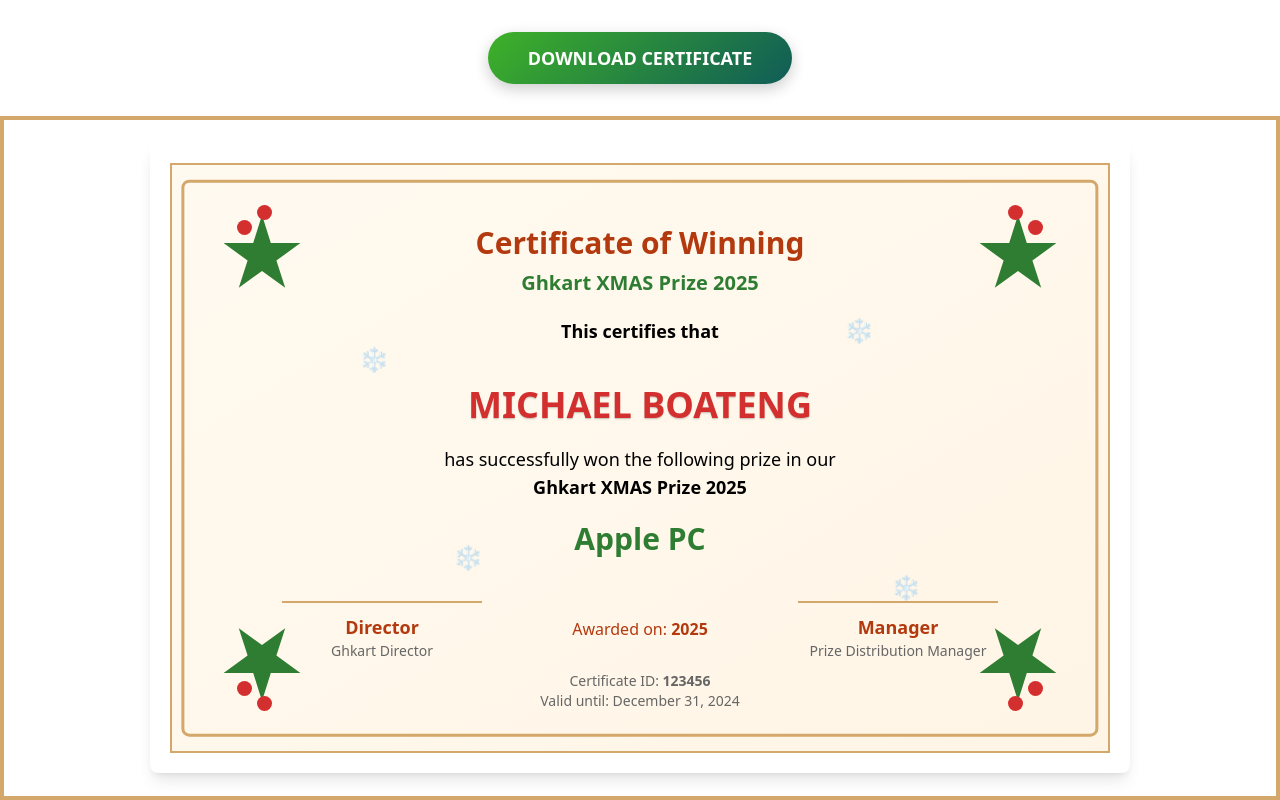
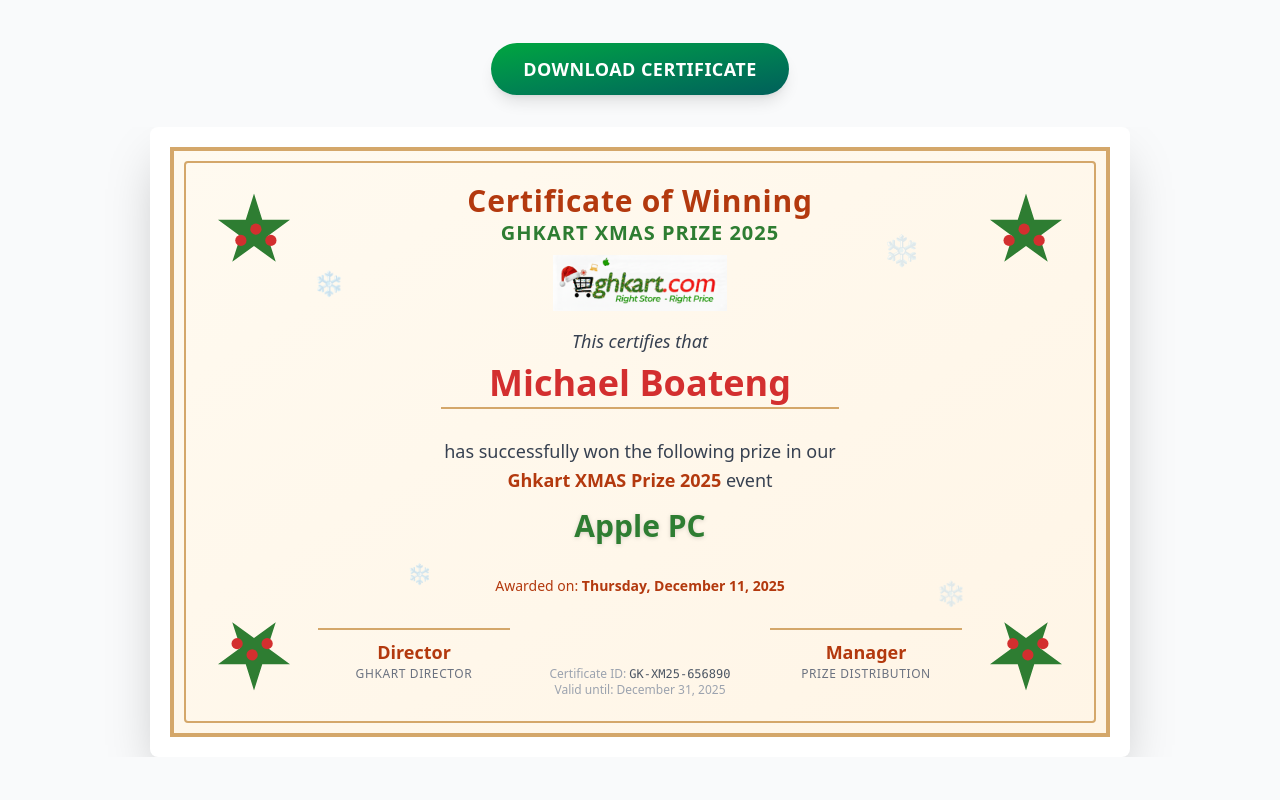
Before and after one commit to michaelboateng1/ghkart-rafle, a SvelteKit app: page /preview-certificate in a window 1280 px wide. Built offline with nearby package versions, Linux system fonts and the light colour scheme.

Commit message:
Chnaged the certificate

```diff
--- a/src/routes/(Wheel)/components/Certificate.svelte
+++ b/src/routes/(Wheel)/components/Certificate.svelte
@@ -1,9 +1,14 @@
 <script>
-    import {onMount} from "svelte";
-    import {page} from "$app/state";
+    import { onMount } from "svelte";
+    import { page } from "$app/state";
+
+    import ghkartchristmaslogo from "$lib/assets/ghkartchristmaslogo404.png";
 
     let certificatePreview;
-    let certificatePreviewContainer;
+    let scalingContainer;
+    let scale = 1;
+    let logoBase64 = "";
+
     // Format current date
     function getCurrentDate() {
         const now = new Date();
@@ -14,6 +19,23 @@
             weekday: 'long'
         };
         return now.toLocaleDateString('en-US', options);
+    }
+
+    // Convert static image to Base64 to prevent html2canvas CORS issues
+    async function prepareLogo() {
+        try {
+            const response = await fetch(ghkartchristmaslogo);
+            const blob = await response.blob();
+            const reader = new FileReader();
+            reader.onloadend = () => {
+                logoBase64 = reader.result;
+            };
+            reader.readAsDataURL(blob);
+        } catch (e) {
+            console.error("Failed to load logo", e);
+            // Fallback to original URL if conversion fails
+            logoBase64 = ghkartchristmaslogo;
+        }
     }
 
 
@@ -52,35 +74,37 @@
         });
     }
 
-    const handleDBChecks = async() => {
-        try{
-            const id = page.state;
+    // const handleDBChecks = async() => {
+    //     try{
+    //         const id = page.state;
 
-            const options = {
-                method: "POST",
-                headers: {
-                    "Content-Type": "application/json"
-                },
-                body: JSON.stringify({id})
-            }
+    //         const options = {
+    //             method: "POST",
+    //             headers: {
+    //                 "Content-Type": "application/json"
+    //             },
+    //             body: JSON.stringify({id})
+    //         }
 
-            const request = await fetch('/download-certificate', options);
-            const data = await request.json();
+    //         const request = await fetch('/download-certificate', options);
+    //         const data = await request.json();
 
-            if(request.ok && data){
-                return data
-            }
+    //         if(request.ok && data){
+    //             return data
+    //         }
 
-            throw new Error("Somthing didn't work out");
+    //         throw new Error("Somthing didn't work out");
 
-        }catch(err){
-            console.log(err);
-        }
-    }
+    //     }catch(err){
+    //         console.log(err);
+    //         // Allow download even if DB check fails for preview purposes or if offline
+    //          return true;
+    //     }
+    // }
 
     // Download certificate as PDF
     function downloadCertificate() {
-        if(!handleDBChecks()) return;
+        // if(!handleDBChecks()) return; // Uncomment in production
 
         let fileName = 'Ghkart_XMAS_2025.pdf';
 
@@ -88,7 +112,7 @@
         convertSvgsToImages(certificatePreview);
 
         const opt = {
-            margin:       0.5,
+            margin:       0.1,
             filename:     fileName,
             image:        { type: 'jpeg', quality: 0.98 },
             html2canvas:  {
@@ -105,220 +129,174 @@
         };
 
         // Generate PDF
+        // Temporarily reset transform for PDF generation if needed, but we are capturing the inner element
         html2pdf().set(opt).from(certificatePreview).save().then(() => {
-
-            // Show success message
             alert('Certificate downloaded successfully! You can now send it to the office.');
         }).catch(err => {
             console.error('PDF generation failed:', err);
-            alert('Failed to generate PDF. Please try again.');
+            alert(`Failed to generate PDF: ${err.message || err}`);
         });
     }
 
+    function updateScale() {
+        if (!scalingContainer) return;
+        const parentWidth = scalingContainer.parentElement.clientWidth;
+        // 980 is the base width of the certificate + some padding buffer
+        const baseWidth = 1020;
 
-
-
-    // Add some interactive snowflakes for fun
-    function createSnowflakes() {
-        const preview = certificatePreview;
-        if (!preview) return;
-
-        const width = certificatePreviewContainer.innerWidth - 200;
-        const height = certificatePreviewContainer.innerHeight - 200;
-
-        for (let i = 0; i < 10; i++) {
-            const snowflake = document.createElement('div');
-            snowflake.className = 'snowflake';
-            snowflake.innerHTML = '❄️';
-            snowflake.style.position = 'absolute';
-            snowflake.style.left = Math.random() * width + 'px';
-            snowflake.style.top = Math.random() * height + 'px';
-            snowflake.style.opacity = Math.random() * 0.5 + 0.3;
-            snowflake.style.fontSize = (Math.random() * 1.5 + 1) + 'rem';
-            snowflake.style.animation = `float ${Math.random() * 10 + 10}s linear infinite`;
-            preview.appendChild(snowflake);
+        if (parentWidth < baseWidth) {
+            scale = parentWidth / baseWidth;
+        } else {
+            scale = 1;
         }
     }
 
     onMount(() => {
-        if(window.innerWidth > 320){
-            // createSnowflakes();
-        }
+        prepareLogo();
+        updateScale();
+        window.addEventListener('resize', updateScale);
+        return () => window.removeEventListener('resize', updateScale);
     })
 
 </script>
 
-<div class="w-full h-screen flex flex-col items-center justify-center sm:justify-end p-2 sm:p-0">
-    <button class="py-3 px-10 my-8 uppercase font-bold text-lg" onclick={downloadCertificate}>Download Certificate</button>
-<div bind:this={certificatePreviewContainer} class="w-full h-[58vh] sm:h-[90%] p-20 sm:p-2 border-4 border-[#d4a76a] overflow-scroll sm:overflow-auto sm:flex sm:items-center sm:justify-center">
-<div bind:this={certificatePreview} class="w-[980px] h-[630px] p-5 bg-white overflow-hidden   rounded-lg shadow-lg" >
-    <div class="w-full h-full  border-2 border-[#d4a76a] bg-[#fffaf0] overflow-hidden" id="certificatePreview">
-        <div class="w-full h-full px-20 py-10 relative overflow-hidden " id="certificateContent">
-            <!-- Border -->
-            <div class="absolute w-[98%] h-[95%] top-1/2 left-1/2 transform -translate-x-1/2 -translate-y-1/2 border-3 border-[#d4a76a] rounded-lg"></div>
+<div class="w-full flex flex-col items-center justify-center min-h-screen bg-[#f9fafb] p-4">
+
+    <button
+        class="mb-8 px-8 py-3 bg-gradient-to-br from-green-600 to-teal-800 text-white font-bold text-lg rounded-full shadow-lg hover:-translate-y-0.5 hover:shadow-xl transition-all active:translate-y-0 disabled:opacity-60 disabled:cursor-not-allowed uppercase tracking-wide"
+        onclick={downloadCertificate}
+    >
+        Download Certificate
+    </button>
+
+    <!-- Scaling Container Wrapper -->
+    <div class="w-full flex justify-center overflow-hidden" bind:this={scalingContainer}>
+        <!-- The scaled wrapper -->
+        <div
+            style="transform: scale({scale}); transform-origin: top center; width: 980px; height: 630px; transition: transform 0.2s ease-out;"
+            class="shrink-0"
+        >
+             <!-- Actual Certificate DOM -->
+            <div
+                bind:this={certificatePreview}
+                class="w-[980px] h-[630px] p-5 bg-white rounded-lg shadow-2xl relative overflow-hidden text-[#1f2937] font-sans"
+            >
+                <div class="w-full h-full border-4 border-[#d4a76a] bg-gradient-to-br from-[#fffaf0] to-[#fff5e6] relative overflow-hidden" id="certificateContent">
+                    <div class="w-full h-full px-20 py-6 relative"> <!-- Reduced py-10 to py-6 -->
+
+                        <!-- Inner Border -->
+                        <div class="absolute inset-[10px] border-2 border-[#d4a76a] rounded-sm pointer-events-none"></div>
 
 
-            <!-- Christmas decorations -->
-             <div class="holly-decoration absolute top-[40px] left-[40px] scale-down">
+                        <!-- Christmas decorations: Top Left -->
+                        <div class="absolute top-[30px] left-[30px] transform scale-75">
                             <svg width="100" height="100">
-                    <polygon
-                        points="50,0 61,35 98,35 68,57 79,91 50,70 21,91 32,57 2,35 39,35"
-                        fill="#2e7d32"
-                    />
+                                <polygon points="50,0 61,35 98,35 68,57 79,91 50,70 21,91 32,57 2,35 39,35" fill="#2e7d32"/>
                             </svg>
+                             <div class="absolute bg-[#d32f2f] top-[55px] left-[25px] w-[15px] h-[15px] rounded-full"></div>
+                             <div class="absolute bg-[#d32f2f] top-[40px] left-[45px] w-[15px] h-[15px] rounded-full"></div>
+                             <div class="absolute bg-[#d32f2f] top-[55px] left-[65px] w-[15px] h-[15px] rounded-full"></div>
                         </div>
+
+                         <!-- Christmas decorations: Top Right -->
+                        <div class="absolute top-[30px] right-[30px] transform scale-75">
+                            <svg width="100" height="100">
+                                <polygon points="50,0 61,35 98,35 68,57 79,91 50,70 21,91 32,57 2,35 39,35" fill="#2e7d32"/>
+                            </svg>
+                            <div class="absolute bg-[#d32f2f] top-[55px] right-[25px] w-[15px] h-[15px] rounded-full"></div>
+                            <div class="absolute bg-[#d32f2f] top-[40px] right-[45px] w-[15px] h-[15px] rounded-full"></div>
+                            <div class="absolute bg-[#d32f2f] top-[55px] right-[65px] w-[15px] h-[15px] rounded-full"></div>
+                        </div>
+
+                        <!-- Christmas decorations: Bottom Left -->
+                        <div class="absolute bottom-[30px] left-[30px] transform rotate-180 scale-75">
+                            <svg width="100" height="100">
+                                <polygon points="50,0 61,35 98,35 68,57 79,91 50,70 21,91 32,57 2,35 39,35" fill="#2e7d32"/>
+                            </svg>
+                            <div class="absolute bg-[#d32f2f] top-[55px] left-[25px] w-[15px] h-[15px] rounded-full"></div>
+                            <div class="absolute bg-[#d32f2f] top-[40px] left-[45px] w-[15px] h-[15px] rounded-full"></div>
                             <div class="absolute bg-[#d32f2f] top-[55px] left-[65px] w-[15px] h-[15px] rounded-full"></div>
-            <div class="absolute bg-[#d32f2f] top-[40px] left-[85px] w-[15px] h-[15px] rounded-full"></div>
+                        </div>
 
-            <div class="holly-decoration absolute top-[40px] right-[40px] scale-down">
+                        <!-- Christmas decorations: Bottom Right -->
+                        <div class="absolute bottom-[30px] right-[30px] transform rotate-180 scale-75">
                             <svg width="100" height="100">
-                    <polygon
-                        points="50,0 61,35 98,35 68,57 79,91 50,70 21,91 32,57 2,35 39,35"
-                        fill="#2e7d32"
-                    />
+                                <polygon points="50,0 61,35 98,35 68,57 79,91 50,70 21,91 32,57 2,35 39,35" fill="#2e7d32"/>
                             </svg>
+                            <div class="absolute bg-[#d32f2f] top-[55px] right-[25px] w-[15px] h-[15px] rounded-full"></div>
+                            <div class="absolute bg-[#d32f2f] top-[40px] right-[45px] w-[15px] h-[15px] rounded-full"></div>
+                            <div class="absolute bg-[#d32f2f] top-[55px] right-[65px] w-[15px] h-[15px] rounded-full"></div>
                         </div>
-            <div class="absolute bg-[#d32f2f] top-[55px] right-[65px] w-[15px] h-[15px] rounded-full"></div>
-            <div class="absolute bg-[#d32f2f] top-[40px] right-[85px] w-[15px] h-[15px] rounded-full"></div>
 
-            <div class="holly-decoration absolute bottom-[40px] left-[40px] transform rotate-180 scale-down">
-                <svg width="100" height="100">
-                    <polygon
-                        points="50,0 61,35 98,35 68,57 79,91 50,70 21,91 32,57 2,35 39,35"
-                        fill="#2e7d32"
-                    />
-                </svg>
+                        <!-- Snowflakes (Decorative) -->
+                        <div class="absolute top-[20%] left-[15%] text-2xl opacity-40 text-[#d4a76a] animate-pulse">❄️</div>
+                        <div class="absolute top-[15%] right-[20%] text-3xl opacity-30 text-[#d4a76a] animate-bounce" style="animation-duration: 3s">❄️</div>
+                        <div class="absolute bottom-[25%] left-[25%] text-xl opacity-40 text-[#d4a76a] animate-pulse" style="animation-duration: 4s">❄️</div>
+                        <div class="absolute bottom-[20%] right-[15%] text-2xl opacity-30 text-[#d4a76a] animate-bounce" style="animation-duration: 5s">❄️</div>
+
+                        <!-- Content -->
+                        <div class="text-center mt-2 space-y-1"> <!-- Reduced mt-4 to mt-2, space-y-2 to space-y-1 -->
+                            <div>
+                                <h1 class="text-3xl font-bold text-[#b3390e] tracking-wide mb-0">Certificate of Winning</h1>
+                                <h2 class="text-xl font-bold text-[#2e7d32] uppercase tracking-wider">Ghkart XMAS Prize 2025</h2>
                             </div>
-            <div class="absolute bg-[#d32f2f] bottom-[55px] left-[65px] w-[15px] h-[15px] rounded-full"></div>
-            <div class="absolute bg-[#d32f2f] bottom-[40px] left-[85px] w-[15px] h-[15px] rounded-full"></div>
 
-            <div class="holly-decoration absolute bottom-[40px] right-[40px] transform rotate-180 scale-down">
-                <svg width="100" height="100">
-                    <polygon
-                        points="50,0 61,35 98,35 68,57 79,91 50,70 21,91 32,57 2,35 39,35"
-                        fill="#2e7d32"
-                    />
-                </svg>
+                            <div class="flex justify-center my-2">
+                                <img src={logoBase64} alt="Ghkart Christmas Logo" class="h-14 object-contain" /> <!-- Reduced h-16 to h-14 -->
                             </div>
-            <div class="absolute bg-[#d32f2f] bottom-[55px] right-[65px] w-[15px] h-[15px] rounded-full"></div>
-            <div class="absolute bg-[#d32f2f] bottom-[40px] right-[85px] w-[15px] h-[15px] rounded-full"></div>
 
-
-            <!-- Snowflakes -->
-            <div class="snowflake" style="top: 30%; left: 20%;">❄️</div>
-            <div class="snowflake" style="top: 25%; right: 25%;">❄️</div>
-            <div class="snowflake" style="bottom: 30%; left: 30%;">❄️</div>
-            <div class="snowflake" style="bottom: 25%; right: 20%;">❄️</div>
-
-            <!-- Certificate content -->
-            <div class="flex flex-col items-center text-center relative top-5">
-                <div class="text-3xl font-bold text-[#b3390e] mb-2">Certificate of Winning</div>
-                <div class="text-xl font-semibold text-[#2e7d32]">Ghkart XMAS Prize 2025</div>
-            </div>
-            <div class="text-center px-10">
-                <div class="text-lg font-semibold relative top-10">
+                            <div class="pt-2 text-lg text-[#374151] italic"> <!-- Reduced pt-4 to pt-2 -->
                                 This certifies that
                             </div>
 
-                <div class="text-4xl text-[#d32f2f] font-bold py-5 uppercase text-shadow-sm relative top-15">Michael Boateng</div>
-
-                <div class="text-center text-lg relative top-15">
-                    has successfully won the following prize in our<br>
-                    <strong>Ghkart XMAS Prize 2025</strong>
-                </div>
-
-                <div class="text-3xl text-[#2e7d32] font-bold pt-5 relative top-15">Apple PC</div>
-
-                <div class="text-center top-30 text-[#b3390e] font-xl relative">
-                    Awarded on: <strong>2025</strong>
+                            <div class="py-1"> <!-- Reduced py-2 to py-1 -->
+                                <div class="text-4xl font-bold text-[#d32f2f] border-b-2 border-[#d4a76a] inline-block px-12 pb-1 min-w-[300px]">
+                                    Michael Boateng
                                 </div>
                             </div>
 
-            <div class="flex justify-between align-end px-[30px] relative top-20">
-                <div class="border-t-2 border-[#d4a76a] w-[200px] pt-[10px] text-center">
-                    <div class="text-lg font-semibold text-[#b3390e]">Director</div>
-                    <div class="text-sm text-[#666]">Ghkart Director</div>
+                            <div class="text-lg text-[#374151] leading-relaxed relative top-5">
+                                has successfully won the following prize in our<br>
+                                <strong class="text-[#b3390e]">Ghkart XMAS Prize 2025</strong> event
                             </div>
 
-                <div class="border-t-2 border-[#d4a76a] w-[200px] pt-[10px] text-center">
-                    <div class="text-lg font-semibold text-[#b3390e]">Manager</div>
-                    <div class="text-sm text-[#666]">Prize Distribution Manager</div>
+                            <div class="py-2 relative top-5"> <!-- Reduced py-3 to py-2 -->
+                                <div class="text-3xl font-bold text-[#2e7d32] drop-shadow-sm">
+                                    Apple PC
                                 </div>
                             </div>
 
-            <div class="text-center mt-[30px] text-[#666] text-sm relative top-15">
-                Certificate ID: <strong>123456</strong><br>
-                Valid until: December 31, 2024
+                            <div class="text-[#b3390e] text-sm mt-1 relative top-10"> <!-- Reduced mt-2 to mt-1 -->
+                                Awarded on: <strong>{getCurrentDate()}</strong>
+                            </div>
+                        </div>
+
+                        <!-- Signatures -->
+                        <div class="flex justify-between items-end px-16 relative top-18">
+                            <div class="text-center">
+                                <div class="w-48 border-t-2 border-[#d4a76a] pt-2">
+                                    <div class="text-lg font-bold text-[#b3390e]">Director</div>
+                                    <div class="text-xs text-[#6b7280] uppercase tracking-wider">Ghkart Director</div>
+                                </div>
+                            </div>
+
+                            <div class="text-center">
+                                <div class="w-48 border-t-2 border-[#d4a76a] pt-2">
+                                    <div class="text-lg font-bold text-[#b3390e]">Manager</div>
+                                    <div class="text-xs text-[#6b7280] uppercase tracking-wider">Prize Distribution</div>
+                                </div>
+                            </div>
+                        </div>
+
+                        <!-- Footer -->
+                        <div class="text-center mt-4 text-[#9ca3af] text-xs relative -bottom-10"> <!-- Reduced mt-6 to mt-4 -->
+                            <p>Certificate ID: <span class="font-mono text-[#4b5563]">GK-XM25-{Math.floor(Math.random() * 1000000)}</span></p>
+                            <p>Valid until: December 31, 2025</p>
+                        </div>
+
                     </div>
                 </div>
             </div>
         </div>
     </div>
 </div>
-
-
-
-
-
-<style>
-
-    /* Certificate Styles */
-    #certificateContent {
-        background: linear-gradient(to bottom right, #fffaf0, #fff5e6);
-    }
-
-    .scale-down{
-        transform: scale(0.8);
-    }
-
-
-
-
-
-
-
-    button {
-		font-size: 18px;
-		font-weight: bold;
-		color: white;
-		background: linear-gradient(135deg, #3eb128 0%, #105c57 100%);
-		border: none;
-		border-radius: 50px;
-		cursor: pointer;
-		box-shadow: 0 5px 15px rgba(0, 0, 0, 0.2);
-		transition:
-			transform 0.2s,
-			box-shadow 0.2s;
-	}
-
-	button:hover {
-		transform: translateY(-2px);
-		box-shadow: 0 7px 20px rgba(0, 0, 0, 0.3);
-	}
-
-	button:active {
-		transform: translateY(0);
-	}
-
-	button:disabled {
-		opacity: 0.6;
-		cursor: not-allowed;
-	}
-
-
-
-    .snowflake {
-        position: absolute;
-        color: #d4a76a;
-        font-size: 1.5rem;
-        opacity: 0.5;
-        animation: float 5s ease-in-out infinite;
-    }
-
-
-    @keyframes float {
-        0% { transform: translateY(0) rotate(0deg); }
-        50% { transform: translateY(-20px) rotate(180deg); }
-        100% { transform: translateY(0) rotate(360deg); }
-    }
-</style>
--- a/src/routes/(Wheel)/play-game/+page.svelte
+++ b/src/routes/(Wheel)/play-game/+page.svelte
@@ -191,6 +191,7 @@
 	// }
 
 	const updateUser = async () => {
+		try{
 			const options = {
 				method: "POST",
 				headers: {
@@ -200,6 +201,10 @@
 			const req = await fetch("/update-user", options);
 			const data = await req.json();
 			console.log("Updated Customer Data: ", data);
+		}
+		catch(err){
+			console.log(err)
+		}
 	}
 
 
```
Also changed, not shown: 1 other file (tests, documents, lock files or other folders). Lines whose indentation alone changed are shown as unchanged.
